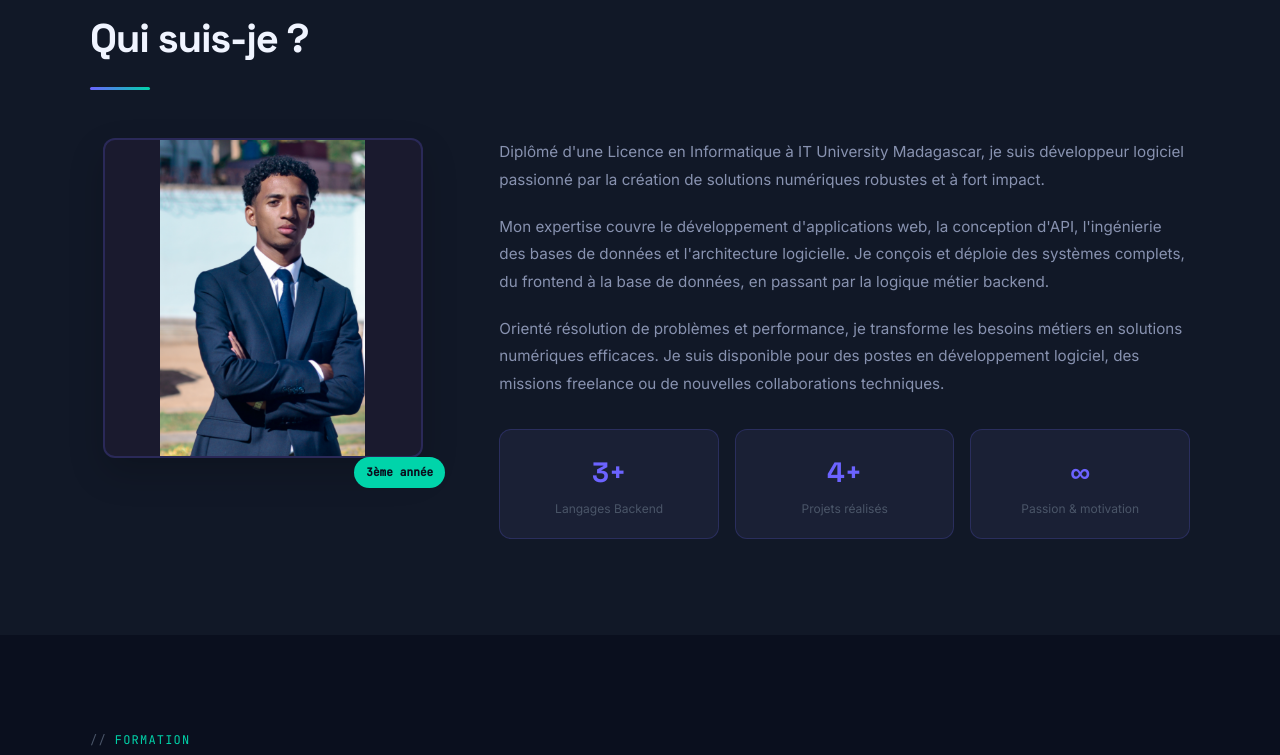
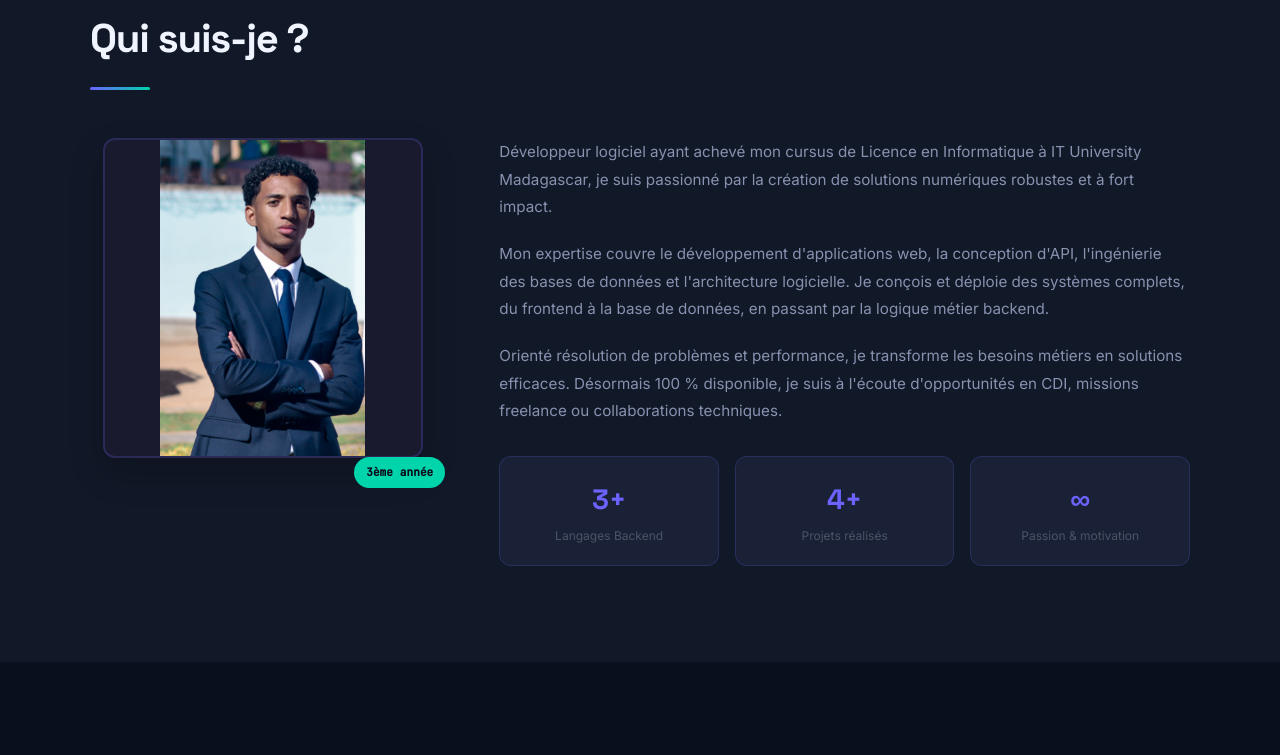
Before and after one commit to Diarintsoa-Natiora/Portofolio, a plain HTML site: page index.html in a window 1280 px wide. Shown: the part 920-1675 px from the top of the page. Drawn offline with Linux system fonts and the light colour scheme.

Commit message:
Update index.html

```diff
--- a/index.html
+++ b/index.html
@@ -1271,14 +1271,14 @@ footer {
       </div>
 
       <div class="about-text">
-       <p data-fr="Diplômé d'une Licence en Informatique à IT University Madagascar, je suis développeur logiciel passionné par la création de solutions numériques robustes et à fort impact." data-en="Computer Science graduate from IT University Madagascar, I am a software developer passionate about building robust, high-impact digital solutions.">
-        Diplômé d'une Licence en Informatique à IT University Madagascar, je suis développeur logiciel passionné par la création de solutions numériques robustes et à fort impact.
+      <p data-fr="Développeur logiciel ayant achevé mon cursus de Licence en Informatique à IT University Madagascar, je suis passionné par la création de solutions numériques robustes et à fort impact." data-en="Software developer having completed my Computer Science Bachelor's coursework at IT University Madagascar , I am passionate about building robust, high-impact digital solutions.">
+        Développeur logiciel ayant achevé mon cursus de Licence en Informatique à IT University Madagascar, je suis passionné par la création de solutions numériques robustes et à fort impact.
       </p>
       <p data-fr="Mon expertise couvre le développement d'applications web, la conception d'API, l'ingénierie des bases de données et l'architecture logicielle. Je conçois et déploie des systèmes complets, du frontend à la base de données, en passant par la logique métier backend." data-en="My expertise covers web application development, API design, database engineering, and software architecture. I design and deploy complete systems, from frontend to database through backend business logic.">
         Mon expertise couvre le développement d'applications web, la conception d'API, l'ingénierie des bases de données et l'architecture logicielle. Je conçois et déploie des systèmes complets, du frontend à la base de données, en passant par la logique métier backend.
       </p>
-      <p data-fr="Orienté résolution de problèmes et performance, je transforme les besoins métiers en solutions numériques efficaces. Je suis disponible pour des postes en développement logiciel, des missions freelance ou de nouvelles collaborations techniques." data-en="Focused on problem-solving and performance, I turn business requirements into efficient digital solutions. I am available for software engineering roles, freelance missions, or new technical collaborations.">
-        Orienté résolution de problèmes et performance, je transforme les besoins métiers en solutions numériques efficaces. Je suis disponible pour des postes en développement logiciel, des missions freelance ou de nouvelles collaborations techniques.
+      <p data-fr="Orienté résolution de problèmes et performance, je transforme les besoins métiers en solutions efficaces. Désormais 100 % disponible, je suis à l'écoute d'opportunités en CDI, missions freelance ou collaborations techniques." data-en="Focused on problem-solving and performance, I turn business requirements into efficient solutions. Now 100% available, I am open to full-time roles, freelance missions, or technical collaborations.">
+        Orienté résolution de problèmes et performance, je transforme les besoins métiers en solutions efficaces. Désormais 100 % disponible, je suis à l'écoute d'opportunités en CDI, missions freelance ou collaborations techniques.
       </p>
 
         <div class="about-stats">
@@ -1652,9 +1652,9 @@ footer {
   <div class="footer-grid">
     <div>
       <div class="footer-brand-name">ANDRIANASOLO <span style="color: var(--accent-violet)">Natiora</span></div>
-      <p class="footer-brand-desc" data-fr="Développeur Full Stack passionné, étudiant à IT University Madagascar. Disponible pour des stages et missions freelance." data-en="Passionate Full Stack Developer, student at IT University Madagascar. Available for internships and freelance missions.">
-        Développeur Full Stack passionné, étudiant à IT University Madagascar. Disponible pour des stages et missions freelance.
-      </p>
+     <p class="footer-brand-desc" data-fr="Développeur Full Stack diplômé de IT University Madagascar . Disponible pour des opportunités professionnelles et missions freelance." data-en="Full Stack Developer from IT University Madagascar. Available for full-time opportunities and freelance missions.">
+  Développeur Full Stack diplômé de IT University Madagascar. Disponible pour des opportunités professionnelles et missions freelance.
+</p>
     </div>
     <div class="footer-col">
       <h4 data-fr="Navigation" data-en="Navigation">Navigation</h4>
```
